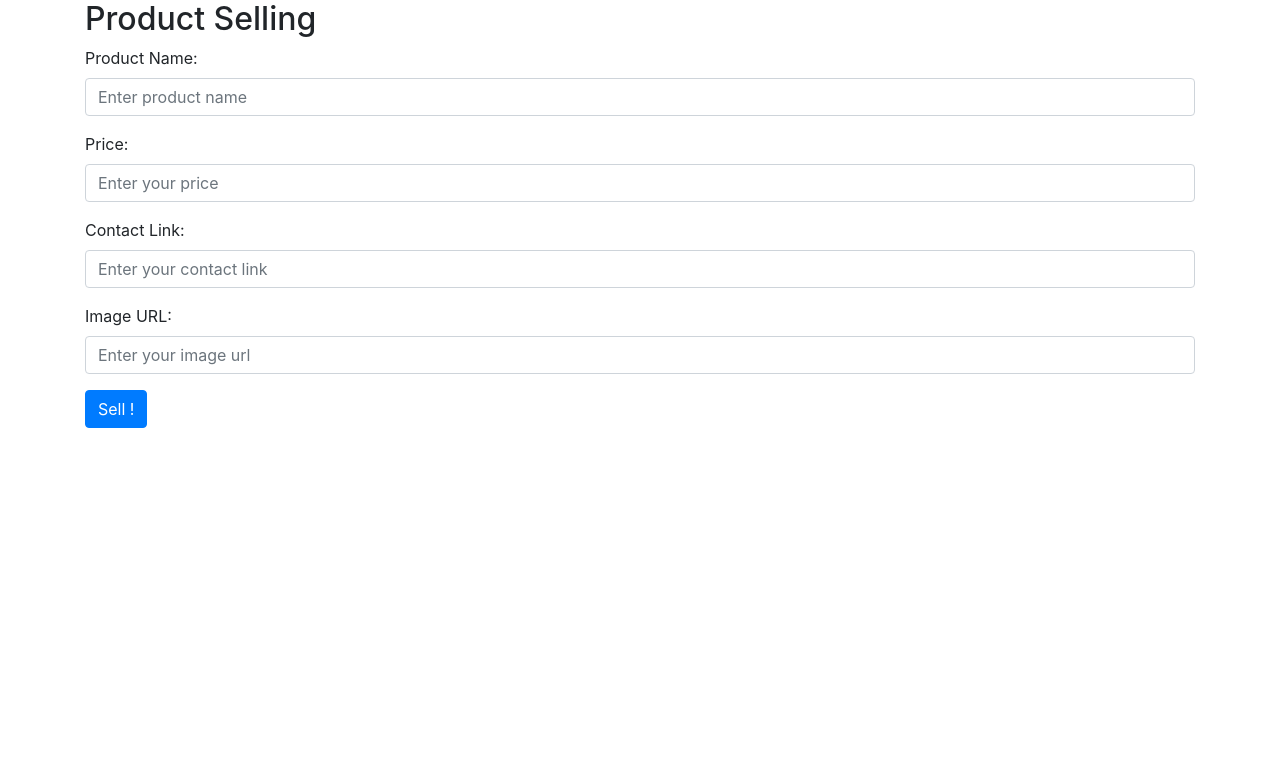
After one commit to pprwf/PSCP-Project__PSIT-Place__, a Flask app: page /selling in a window 1280 px wide. The commit adds this page. Shown: the top 783 px of the page. Run offline with Flask 2, Linux system fonts and the light colour scheme; some libraries are stand-ins or nearby versions.

Commit message:
update selling

```diff
--- a/project_nang_pet/login logout php flask/app.py
+++ b/project_nang_pet/login logout php flask/app.py
@@ -82,20 +82,38 @@ def register():
         mesage = 'Please fill out the form !'
     return render_template('register.html', mesage = mesage)
 
-# @app.route('/favorite', methods =['GET', 'POST'])
-# def favorite():
-#     mesage = ''
-#     if request.method == 'POST' and 'name' in request.form and 'password' in request.form and 'email' in request.form :
-#         proDuctid = request.form['productid']
-#         nameproduct = request.form['name']
-#         priceproduct = request.form['price']
-#         conTact = request.form['contact']
-#         imageproduct = request.form['img']
-#         cursor = mysql.connection.cursor(MySQLdb.cursors.DictCursor)
-#         cursor.execute('INSERT INTO user VALUES (NOT NULL, % s, % s, % s)', (userName, email, , ))
-#         account = cursor.fetchone()
-#         mesage = 'Account already exists !'
-#     return render_template('favorite.html', mesage = mesage)
+@app.route('/selling', methods =['GET', 'POST'])
+def seller():
+    mesage = ''
+    if request.method == 'POST' and 'name' in request.form and 'price' in request.form and 'contact' in request.form\
+    and 'img' in request.form:
+        proDuctid = request.form['productid']
+        nameproduct = request.form['name']
+        priceproduct = request.form['price']
+        conTact = request.form['contact']
+        imageproduct = request.form['img']
+        cursor = mysql.connection.cursor(MySQLdb.cursors.DictCursor)
+        cursor.execute('SELECT * FROM inventory', )
+        product = cursor.fetchone()
+        if product:
+            mesage = 'Product already exists !'
+        elif not nameproduct or not priceproduct or not conTact or not imageproduct:
+            mesage = 'Please fill out the form !'
+        else:
+            cursor.execute('INSERT INTO inventory VALUES (NOT NULL, % s, % s, % s, % s)', (proDuctid, nameproduct, priceproduct,
+                                                                                           conTact, imageproduct, ))
+            mysql.connection.commit()
+            mesage = 'You have successfully selling your product !'
+    elif request.method == 'POST':
+        mesage = 'Please fill out the form !'
+    return render_template('sell.html', mesage = mesage)
+
+# @app.route('/test', methods = ['GET'])
+# def test():
+#     query = mysql.connection.cursor(MySQLdb.cursors.DictCursor)
+#     query.execute("SELECT * FROM inventory")
+#     result = query.fetchall()
+#     return render_template('test.html', mesage = result)
 
 if __name__ == "__main__":
     app.run()
--- a/project_nang_pet/login logout php flask/templates/keyboard.html
+++ b/project_nang_pet/login logout php flask/templates/keyboard.html
@@ -26,8 +26,6 @@
             <a href="javascript:delay('https://www.instagram.com/m.pulx_/', 1000)">
                 <button href="javascript:void(0)" onclick="showAlert('ช่องทางติดต่อผู้ขาย')" class="contact-btn">ติดต่อผู้ขาย</button>
             </a>
-            <div class="green-dot"></div>
-            <p class="stock">คงเหลือ 1 ชิ้น</p>
             <button class="fav-btn" onclick="showAlert('เพิ่มเข้ารายการโปรด!')">
                 <svg xmlns="https://www.w3.org/2000/svg" class="icon-tabler-heart" width="24" height="24"
                 viewBox="0 0 24 24" stroke-width="2" stroke="currentColor" fill="none" stroke-linecap="round"
--- /dev/null
+++ b/project_nang_pet/login logout php flask/templates/sell.html
@@ -0,0 +1,36 @@
+<html>
+<head>
+<meta charset="utf-8">
+<meta name="viewport" content="width=device-width, initial-scale=1">
+<title>Product Selling Form</title>
+<link rel="stylesheet" href="https://cdn.jsdelivr.net/npm/bootstrap@4.6.1/dist/css/bootstrap.min.css">
+</head>
+<body>
+<div class="container">
+	<h2>Product Selling</h2>
+	<form action="{{ url_for('selling') }}" method="post">
+        {% if mesage is defined and mesage %}
+			<div class="alert alert-warning">{{ mesage }}</div>
+		{% endif %}
+		<div class="form-group">
+			<label for="prdname">Product Name:</label>
+			<input type="text" class="form-control" id="productname" name="productname" placeholder="Enter product name"
+            name="prdname">
+		</div>
+		<div class="form-group">
+			<label for="price">Price:</label>
+			<input type="number" class="form-control" id="number" name="number" placeholder="Enter your price" name="price">
+		</div>
+		<div class="form-group">
+			<label for="contact">Contact Link:</label>
+			<input type="url" class="form-control" id="url" name="url" placeholder="Enter your contact link" name="contact">
+		</div>
+        <div class="form-group">
+			<label for="img-url">Image URL:</label>
+			<input type="url" class="form-control" id="url" name="url" placeholder="Enter your image url" name="img-url">
+		</div>
+		<button type="submit" class="btn btn-primary">Sell !</button>
+	</form>
+</div>
+</body>
+</html>
--- a/project_nang_pet/login logout php flask/templates/shopping_home.html
+++ b/project_nang_pet/login logout php flask/templates/shopping_home.html
@@ -41,7 +41,7 @@
                 <h4>฿14,490</h4>
             </div>
             <a href="#"><i class="fa fa-heart" aria-hidden="true"></i></a>
-        </div>
+            </div>
         <div class="pro">
             <img src="{{ url_for ('static', filename='img/categories/all_cat/2021022313460445467_1.jpg') }}" alt="">
             <div class="des">
```
Also changed, not shown: project_nang_pet/login logout php flask/static/CSS/product.css (+0 -11 lines), project_nang_pet/login logout php flask/templates/test.html (added, +9 -0 lines), project_nang_pet/login logout php flask/static/js/product.js (renamed from shop/static/js/product.js).
